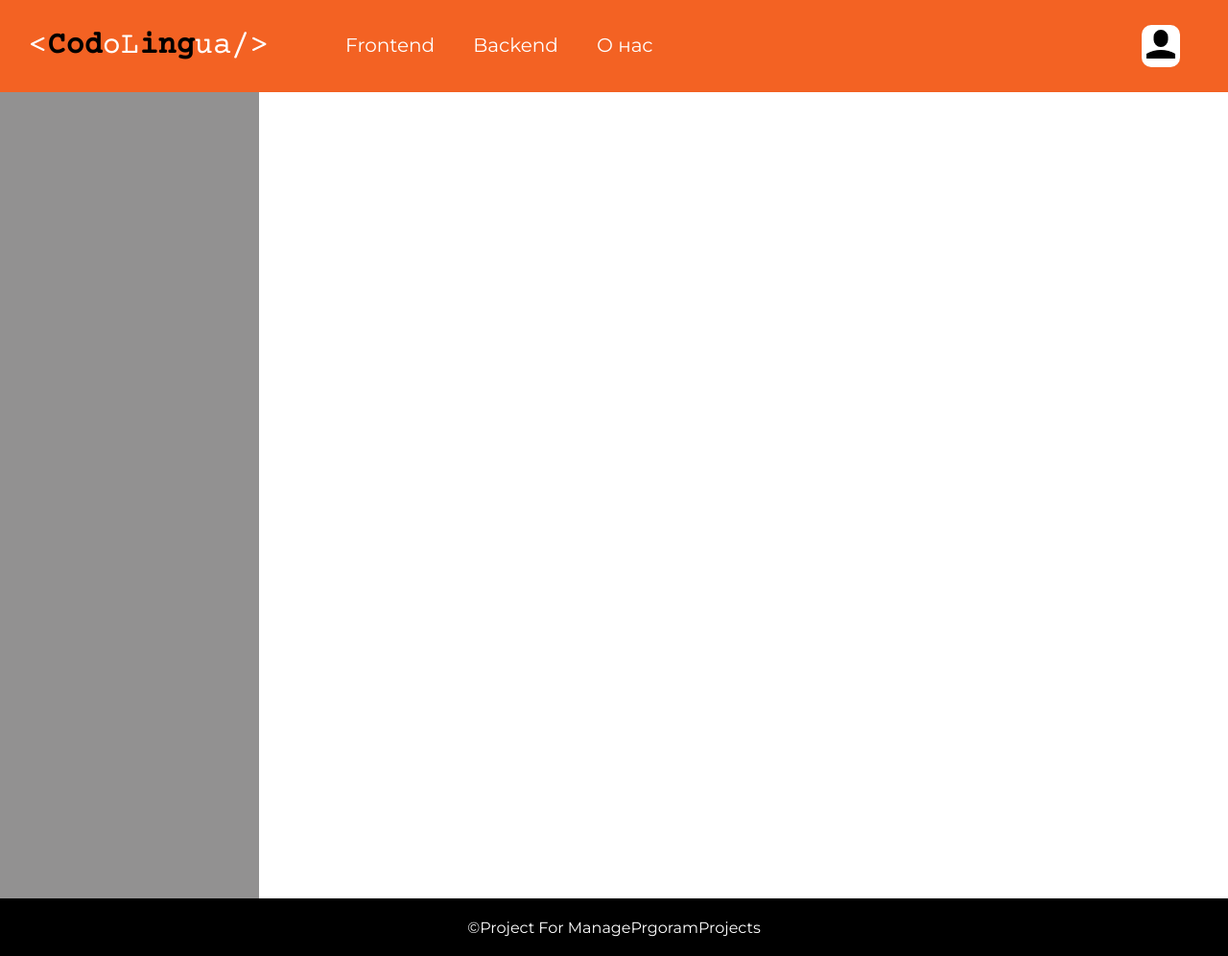
After one commit to MatveyMahlyshev/CodoLingua, a Django app: page /python/topic/ in a window 1280 px wide. The commit adds this page. Shown: the whole page at 96% size. Run offline with Django 4.2, Linux system fonts and the light colour scheme.

Commit message:
aside(боковая панель) on topic's page

```diff
--- a/django/codolangua/codelang/static/codelang/css/cards.css
+++ b/django/codolangua/codelang/static/codelang/css/cards.css
@@ -30,7 +30,6 @@
 .logo-lang{
     width: 50px;
     height: 50px;
-    margin: 0 20px;
 }
 .card-header{
     display: flex;
--- /dev/null
+++ b/django/codolangua/codelang/static/codelang/css/topicPage.css
@@ -0,0 +1,9 @@
+.topic-sections{
+    margin-top: -50px;
+    margin-bottom: -40px;
+    background-color: #929191;
+    height: 100vh;
+    width: 230px;
+    padding: 20px;
+    color: white;
+}
--- a/django/codolangua/codelang/templates/codelang/html-css-page.html
+++ b/django/codolangua/codelang/templates/codelang/html-css-page.html
@@ -11,6 +11,10 @@
             <div class="title-lang">
                 <img
                         src="{% static 'codelang/images/html-logo.svg' %}"
+                        alt="html-logo"
+                />
+                <img
+                        src="{% static 'codelang/images/css-logo.svg' %}"
                         alt="html-logo"
                 />
                 <h1>HTML/CSS</h1>
@@ -40,7 +44,7 @@
             <li class="topics-item">
                 <a href="#" class="topics">
                     <h2>{{ forloop.counter|add:"0" }}. {{ t.topic_title }}</h2>
-                    <div>{{ t.topic_content }}</div>
+                    <div>{{ t.topic_content|truncatewords:7 }}</div>
                 </a>
             </li>
             {% endfor%}
--- a/django/codolangua/codelang/templates/codelang/python-page.html
+++ b/django/codolangua/codelang/templates/codelang/python-page.html
@@ -37,12 +37,12 @@
   <div class="topics-wrapper">
     <ol class="topics-list">
       {% for t in topics %}
+      <a href="{% url 'python-topic' %}" class="topics">
       <li class="topics-item">
-        <a href="#" class="topics">
           <h2>{{ forloop.counter|add:"0" }}. {{ t.topic_title }}</h2>
           <div>{{ t.topic_content }}</div>
-        </a>
       </li>
+    </a>
       {% endfor%}
     </ol>
   </div>
--- /dev/null
+++ b/django/codolangua/codelang/templates/codelang/topic-page.html
@@ -0,0 +1,16 @@
+{% extends 'base.html' %} {%load static%}
+{% block link %}
+<link
+      type="text/css"
+      href="{% static 'codelang/css/topicPage.css' %}"
+      rel="stylesheet"
+    />
+{%endblock%}
+{% block content %}
+<aside class="topic-sections">
+    <div></div>
+</aside>
+<main>
+
+</main>
+{%endblock%}
--- a/django/codolangua/codelang/urls.py
+++ b/django/codolangua/codelang/urls.py
@@ -6,4 +6,5 @@ urlpatterns = [
     path('python/', views.show_python_page, name='python'),
     path('js/', views.show_js_page, name='js'),
     path('html-css/', views.show_html_css_page, name='html-css'),
+    path('python/topic/', views.show_topic_page, name='python-topic'),
 ]
--- a/django/codolangua/codelang/views.py
+++ b/django/codolangua/codelang/views.py
@@ -132,3 +132,7 @@ def show_html_css_page(request):
     data = {'title': f'Теория {language.title}',
             'topics': topics}
     return render(request, 'codelang/html-css-page.html', context=data)
+
+def show_topic_page(request):
+    data = {'title': f'Теория тема1'}
+    return render(request, 'codelang/topic-page.html', context=data)
```
Also changed, not shown: django/codolangua/codelang/static/codelang/css/topics.css (+4 -3 lines), django/codolangua/db.sqlite3.
